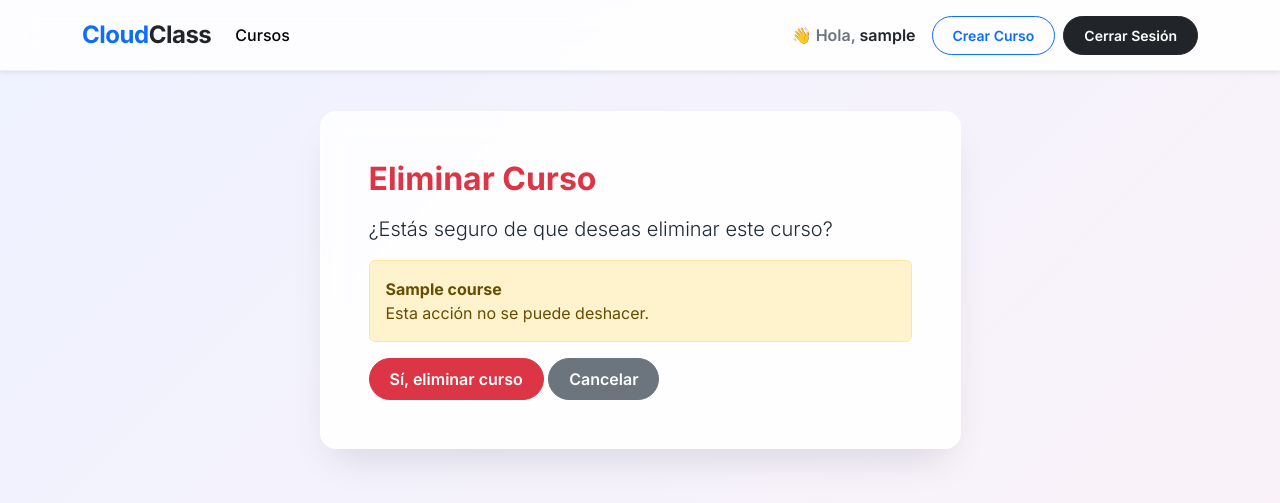
After one commit to soofigw/fs2projectD, a Django app: page /course/00000000-0000-0000-0000-000000000001/delete/ in a window 1280 px wide. The commit adds this page. Shown: the top 503 px of the page. Run offline with Django 5.2, Linux system fonts and the light colour scheme; a user stored in the database is signed in; tables that the repository leaves empty hold one stand-in row (values such as "Sample post").

Commit message:
Implement course management flow and delete functionality

```diff
--- a/app/urls.py
+++ b/app/urls.py
@@ -7,7 +7,6 @@ from django.views.generic import CreateView
 from django.urls import reverse_lazy
 from django.contrib import messages
 from courses.forms import SignupForm, EmailLoginForm
-from django.contrib.auth import views as auth_views
 
 class CustomSignupView(CreateView):
     form_class = SignupForm
--- /dev/null
+++ b/courses/templates/courses/course_confirm_delete.html
@@ -0,0 +1,45 @@
+{% extends "base.html" %}
+
+{% block title %}Eliminar Curso{% endblock %}
+
+{% block content %}
+<div class="container">
+    <div class="row justify-content-center">
+        <div class="col-md-7">
+
+            <div class="glass-card p-5">
+
+                <h2 class="text-danger fw-bold mb-3">
+                    Eliminar Curso
+                </h2>
+
+                <p class="lead">
+                    ¿Estás seguro de que deseas eliminar este curso?
+                </p>
+
+                <div class="alert alert-warning">
+                    <strong>{{ object.title }}</strong>
+                    <br>
+                    Esta acción no se puede deshacer.
+                </div>
+
+                <form method="post">
+                    {% csrf_token %}
+
+                    <button type="submit"
+                            class="btn btn-danger premium-btn">
+                        Sí, eliminar curso
+                    </button>
+
+                    <a href="{{ object.get_absolute_url }}"
+                       class="btn btn-secondary premium-btn">
+                        Cancelar
+                    </a>
+                </form>
+
+            </div>
+
+        </div>
+    </div>
+</div>
+{% endblock %}
--- a/courses/urls.py
+++ b/courses/urls.py
@@ -13,6 +13,7 @@ urlpatterns = [
     # CRUD de Cursos para instructores
     path("course/create/", views.CourseCreateView.as_view(), name="course_create"),
     path("course/<uuid:identifier>/edit/", views.CourseUpdateView.as_view(), name="course_update"),
+    path("course/<uuid:identifier>/delete/", views.CourseDeleteView.as_view(), name="course_delete"),
 
     # Lecciones individuales
     path("course/<uuid:course_id>/lesson/<int:order>/", views.LessonDetailView.as_view(), name="lesson_detail"),
--- a/courses/views.py
+++ b/courses/views.py
@@ -54,10 +54,15 @@ class CourseDetailView(DetailView):
         course = self.get_object()
         user = self.request.user
 
+
+        is_instructor = (
+            user.is_authenticated and
+            course.instructor == user
+        )
         is_enrolled = False
         progress_pct = 0
 
-        if user.is_authenticated:
+        if user.is_authenticated and not is_instructor:
             is_enrolled = Enrollment.objects.filter(user=user, course=course).exists()
             if is_enrolled:
                 # Calcula el porcentaje matemático de progreso del alumno
@@ -71,6 +76,7 @@ class CourseDetailView(DetailView):
         context["is_enrolled"] = is_enrolled
         context["progress_percentage"] = progress_pct
         context["lessons"] = course.lessons.all()
+        context["is_instructor"] = is_instructor
         return context
 
 
@@ -102,6 +108,21 @@ class CourseUpdateView(LoginRequiredMixin, UserPassesTestMixin, UpdateView):
         messages.success(self.request, "¡Curso actualizado con éxito!")
         return super().form_valid(form)
 
+class CourseDeleteView(LoginRequiredMixin, UserPassesTestMixin, DeleteView):
+    """Permite eliminar un curso (CRUD - Eliminar)"""
+    model = Course
+    template_name = "courses/course_confirm_delete.html"
+    slug_field = "identifier"
+    slug_url_kwarg = "identifier"
+    success_url = reverse_lazy("courses:course_list")
+
+    def test_func(self):
+        # Solo el instructor dueño del curso puede eliminarlo
+        return self.get_object().instructor == self.request.user
+
+    def delete(self, request, *args, **kwargs):
+        messages.success(request, "¡Curso eliminado correctamente!")
+        return super().delete(request, *args, **kwargs)
 
 # ==============================================================================
 # SISTEMA DE INSCRIPCIÓN AUTOMÁTICA
```
Also changed, not shown: courses/templates/courses/course_detail.html (+23 -5 lines).
